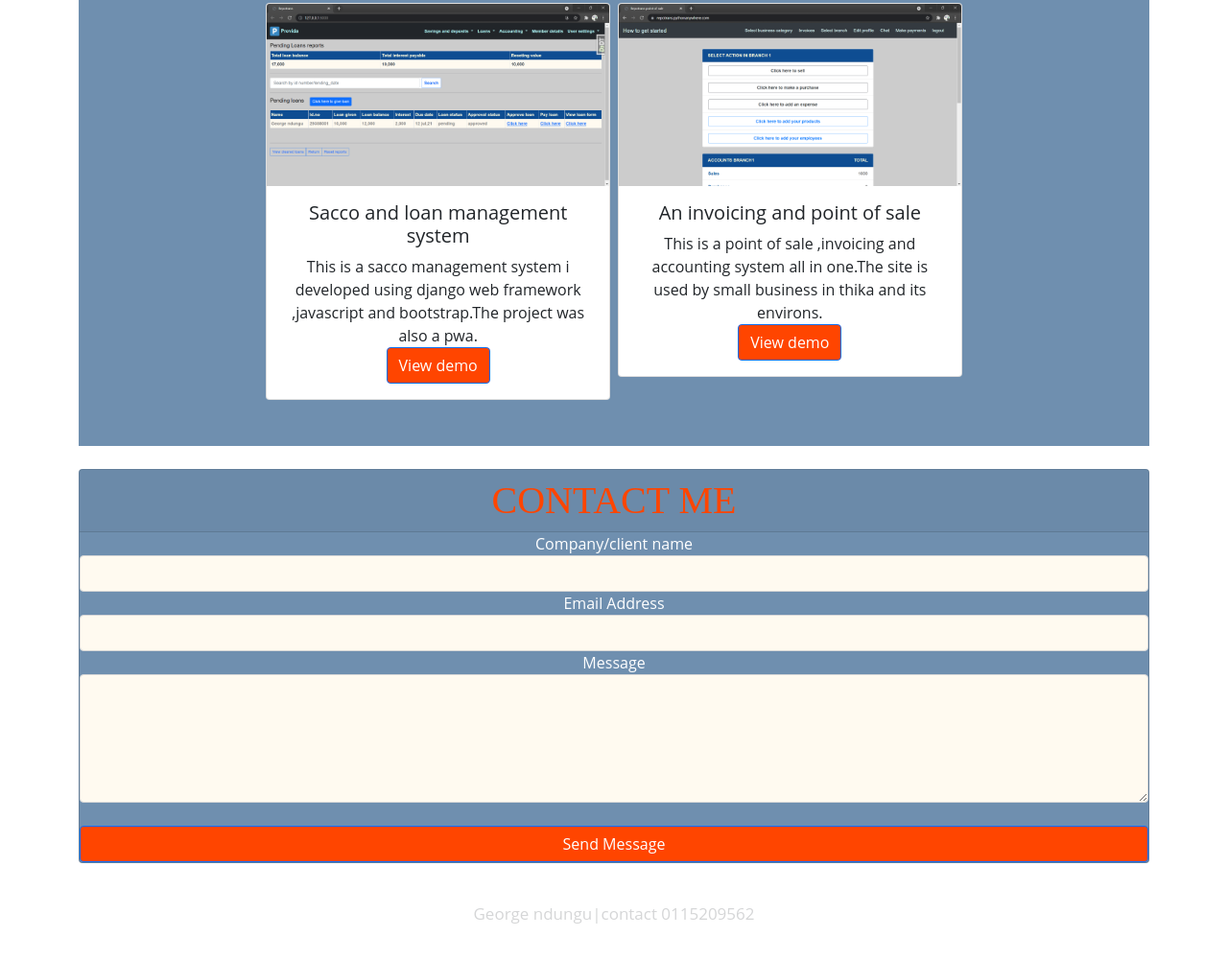
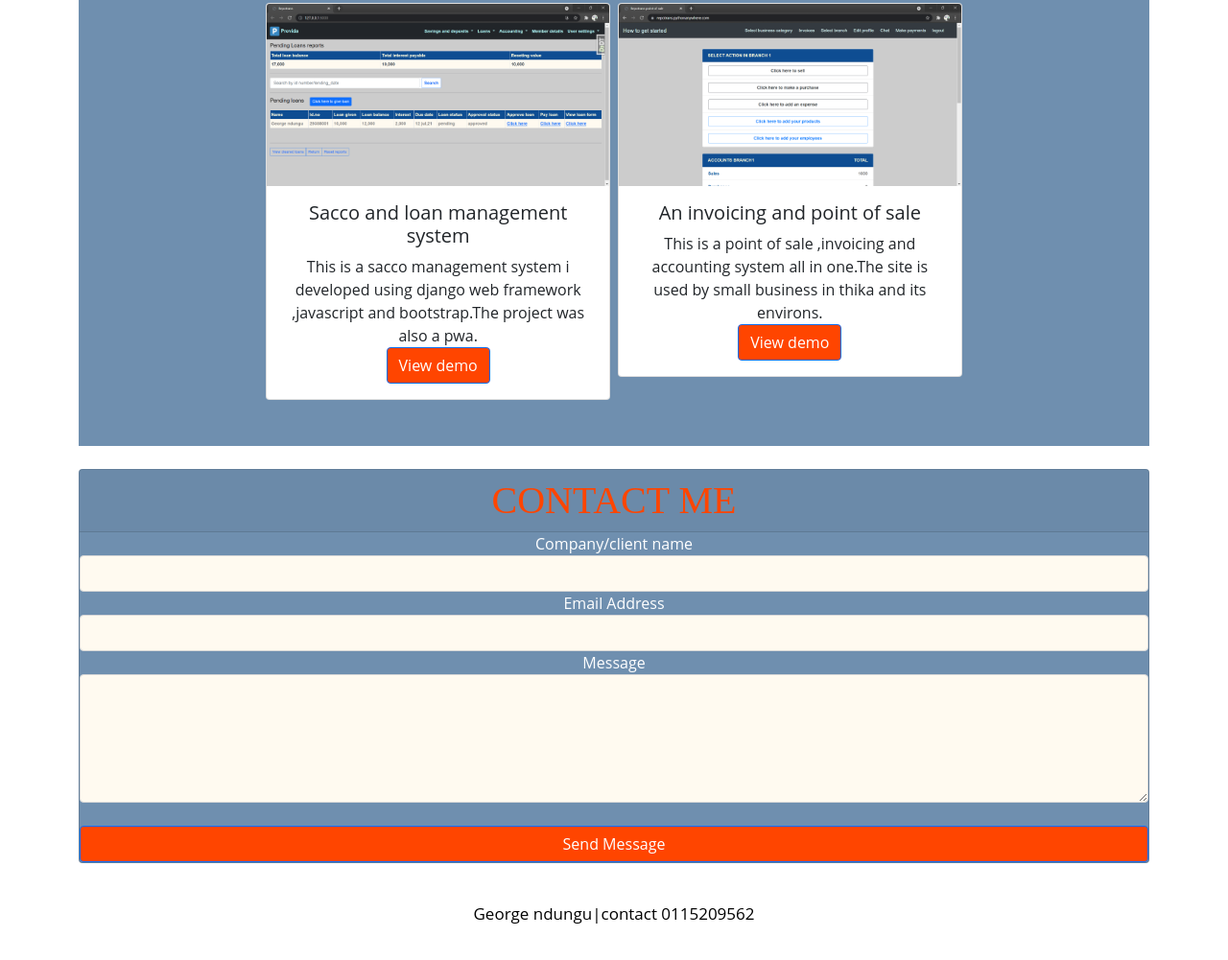
Before and after one commit to georgendungu/georgendungu.github.io, a plain HTML site: page index.html in a window 1280 px wide. Shown: the part 1475-2476 px from the top of the page at 96% size. Drawn offline with nearby package versions, Linux system fonts and the light colour scheme.

Commit message:
Update index.html

```diff
--- a/index.html
+++ b/index.html
@@ -339,7 +339,7 @@ margin-right: -8px;
 
 			<div class="footer-bottom">
 
-					<p>George ndungu|contact 0115209562</a></p>
+					<p style="color: black;">George ndungu|contact 0115209562</a></p>
 
 					</div>
 					<script type="text/javascript">
@@ -364,7 +364,7 @@ margin-right: -8px;
 
 
 					</script>
-				<a href="#" id="toTop" style="display: block;"> <span id="toTopHover" style="opacity: 1;"> </span></a>
+
 </div>
 
 		</div>
```
